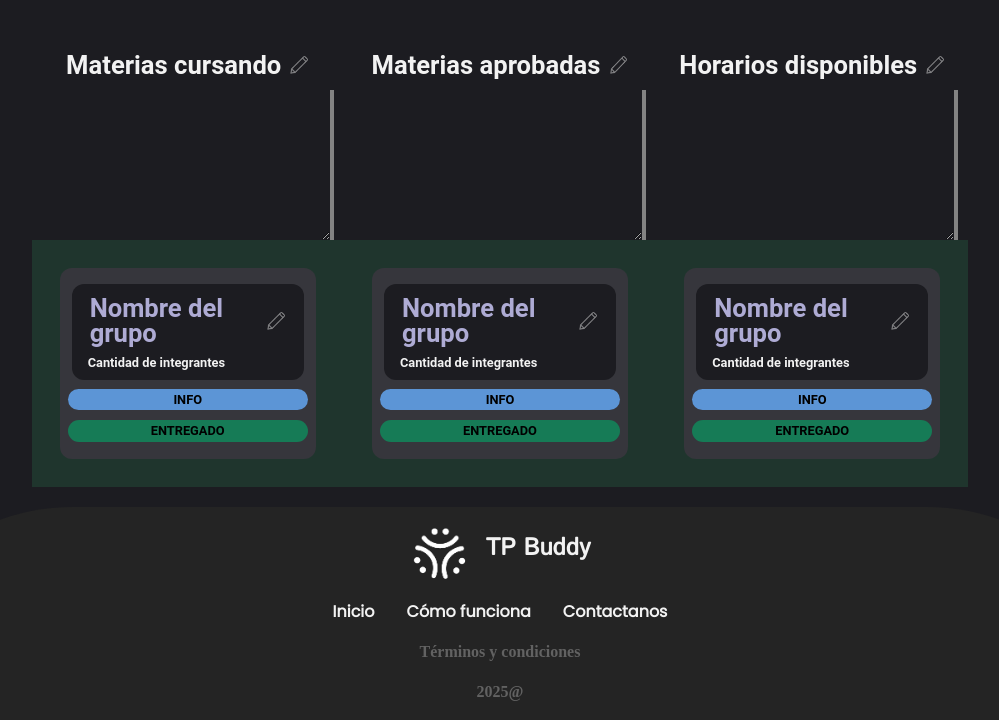
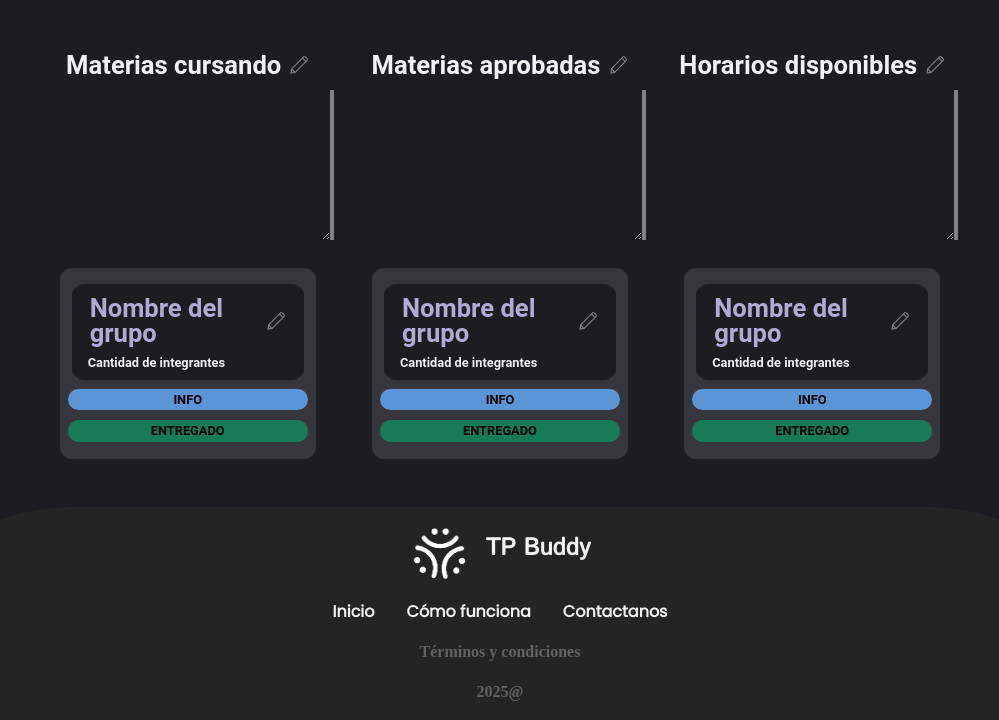
Before and after one commit to micayaque/fiuba-IDS-tp-Flask, a Flask app: page /usuario in a window 1280 px wide. Shown: the part 825-1545 px from the top of the page, without its empty margins (140-1139 px from the left). Run offline with Flask 3, Linux system fonts and the light colour scheme; some libraries are stand-ins or nearby versions.

Commit message:
cambie fondo de grupos_de_usuario

```diff
--- a/Frontend/static/css/style.css
+++ b/Frontend/static/css/style.css
@@ -570,7 +570,6 @@ footer {
     display: flex;
     align-items: center;
     width: 100%;      /* Centra horizontalmente */
-    background-color: #1f352d;
     min-width: 0; /* Permite que se reduzca */
     box-sizing: border-box;      /* Centra horizontalmente */
 
```
